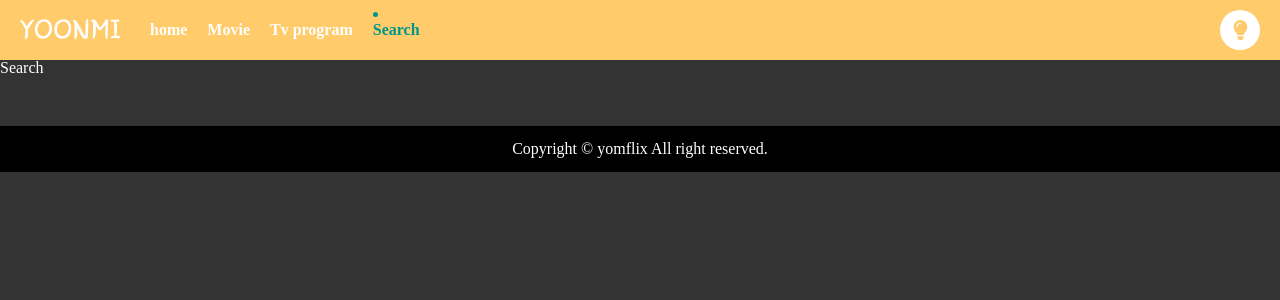
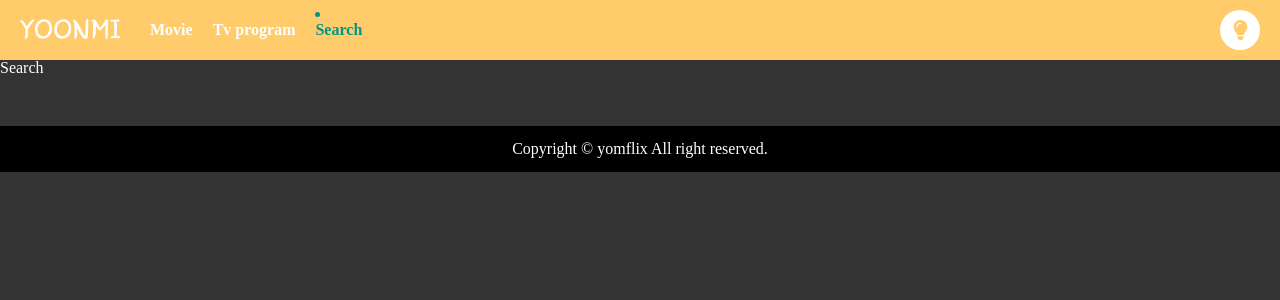
Before and after one commit to yoongmi/My_Netflix, a React (Create React App) app: page /search in a window 1280 px wide. Shown: the top 300 px of the page. Built offline with nearby package versions, Linux system fonts and the light colour scheme.

Commit message:
home 삭제

```diff
--- a/src/components/Popupdetail.tsx
+++ b/src/components/Popupdetail.tsx
@@ -46,7 +46,6 @@ const PopupDetail = ({ content, cate, video }: IlistProps) => {
     () => movieVideo(popupMatch?.params.movieId),
     { enabled: !!popupMatch?.params.movieId }
   );
-  console.log(movieVideos);
 
   const popupMatchtv = useMatch(`/tv/${cate}/:movieId`);
   const { data: tvDetails } = useQuery<ItvDetail | undefined>(
--- a/src/components/router.tsx
+++ b/src/components/router.tsx
@@ -1,6 +1,5 @@
 import { BrowserRouter as Router, Routes, Route } from "react-router-dom";
 import Header from "../routes/Header";
-import Home from "../routes/Home";
 import Movie from "../routes/Movie";
 import Search from "../routes/Search";
 import Tv from "../routes/Tv";
@@ -12,7 +11,6 @@ const HomeRouter = () => {
       <Router>
         <Header />
         <Routes>
-          <Route path="/" element={<Home />} />
           <Route path="/movie" element={<Movie />} />
           <Route path="/movie/:category/:movieId" element={<Movie />} />
           <Route path="/tv" element={<Tv />} />
--- a/src/routes/Header.tsx
+++ b/src/routes/Header.tsx
@@ -10,7 +10,6 @@ const Header = () => {
   const themeState = useRecoilValue(ThemeAtom);
   const themeSetState = useSetRecoilState(ThemeAtom);
   const themeChange = () => themeSetState((prev) => !prev);
-  const homeMatch = useMatch("/");
   const movieMatch = useMatch("/movie");
   const tvMatch = useMatch("/tv");
   const searchMatch = useMatch("/search");
@@ -21,9 +20,6 @@ const Header = () => {
           <img src="/logo.png" alt="logo" />
         </h1>
         <ul>
-          <Li isActive={homeMatch !== null}>
-            <Link to="/">home{homeMatch && <Circle layoutId="circle" />}</Link>
-          </Li>
           <Li isActive={movieMatch !== null}>
             <Link to="/movie">
               Movie{movieMatch && <Circle layoutId="circle" />}
--- a/src/routes/Home.tsx
+++ /dev/null
@@ -1,8 +0,0 @@
-const Home = () => {
-  return (
-    <>
-      <h1>Home</h1>
-    </>
-  );
-};
-export default Home;
```
